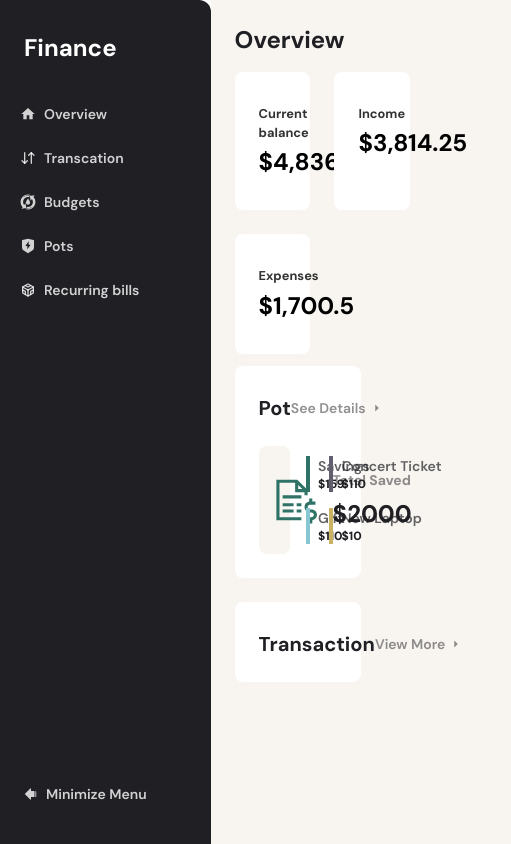
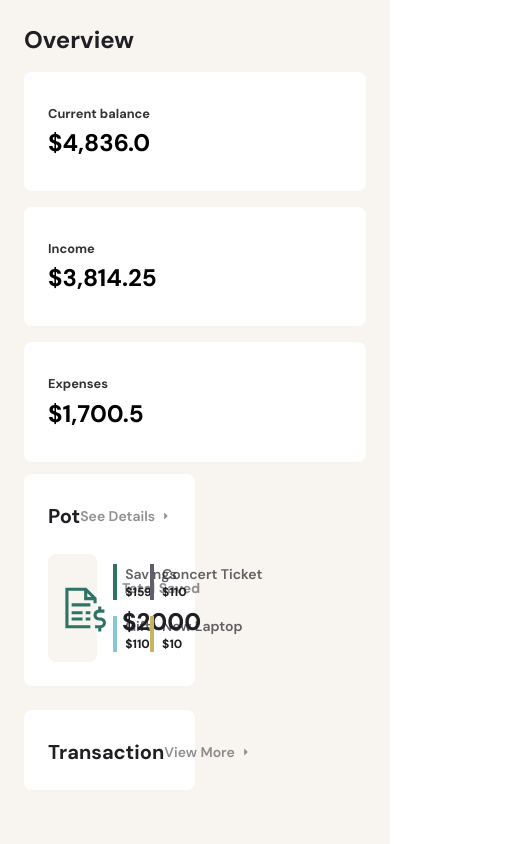
Before and after one commit to SandyAbasman/Personal-finance-app, a React (Vite) app: page / in a window 390 px wide. Shown: the whole page, 511 px wide, since content can reach past the window. Built offline with nearby package versions, Linux system fonts and the light colour scheme.

Commit message:
still on overview page

```diff
--- a/src/App.jsx
+++ b/src/App.jsx
@@ -11,7 +11,7 @@ import Sidebar from './component/Sidebar'
 function App() {
   return (
     <div className=" w-screen  h-screen flex justify-start  flex-row">
-      <div className=" h-full">
+      <div className=" h-full hidden md:block">
         <Sidebar />
       </div>
 
--- a/src/component/Balance.jsx
+++ b/src/component/Balance.jsx
@@ -3,7 +3,7 @@ import React from 'react'
 export default function Balance({ heading, amount }) {
   return (
     <div
-      className={`flex flex-col gap-1  w-[30%] p-6 py-8 h-auto hover:bg-blue hover:cursor-pointer   hover:text-offWhite bg-white  rounded-lg`}
+      className={`flex flex-col gap-1  md:w-[30%] p-6 py-8 h-auto hover:bg-blue hover:cursor-pointer   hover:text-offWhite bg-white  rounded-lg`}
     >
       <p className={`text-[0.8rem] opacity-80 font-bold`}>{heading}</p>
       <p className={`text-2xl   font-bold`}>${amount}</p>
--- a/src/pages/overview.jsx
+++ b/src/pages/overview.jsx
@@ -8,7 +8,7 @@ export default function Overview() {
   return (
     <div className="w-full h-auto flex flex-col gap-3 p-2">
       <h2 className="text-blue font-bold mb-1  text-2xl">Overview</h2>
-      <div className=" flex flex-wrap  flex-row gap-6">
+      <div className="  w-full h-auto flex md:flex-nowrap md:flex-row  flex-col gap-4">
         <Balance heading="Current balance" amount={data.balance.current} />
         <Balance heading="Income" amount={data.balance.income} />
         <Balance heading="Expenses" amount={data.balance.expenses} />
```
